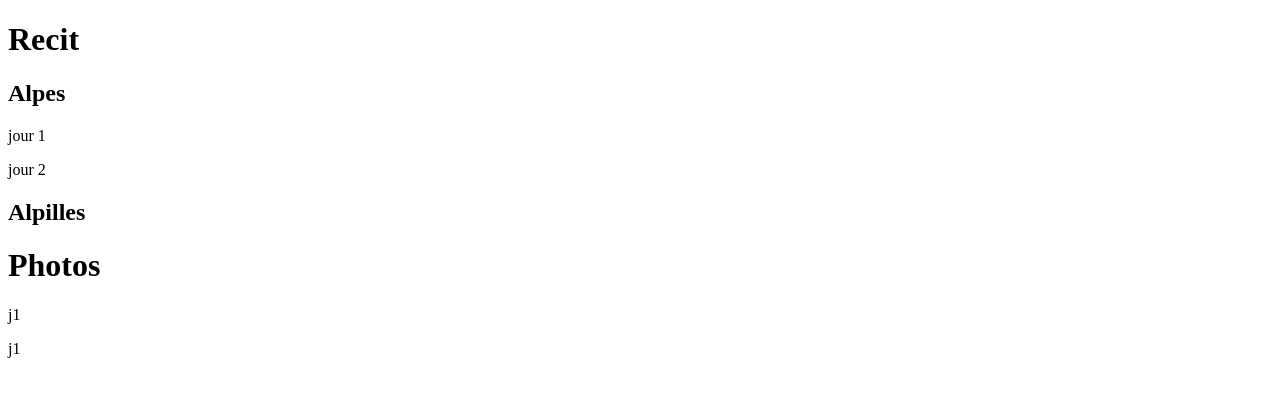
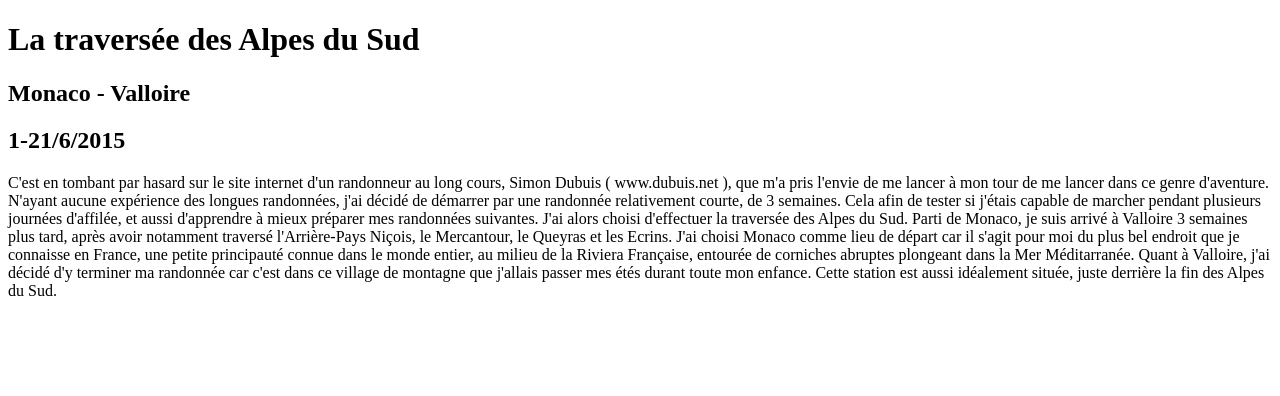
Before and after one commit to reynaudfrancois/reynaudfrancois.github.io, a plain HTML site: page index.html in a window 1280 px wide. Drawn offline with Linux system fonts and the light colour scheme.

Commit message:
introduction

```diff
--- a/index.html
+++ b/index.html
@@ -1,18 +1,18 @@
 <!DOCTYPE html>
 <html>
 <head>
-<title>Francois Reynaud</title>
+<title>La traversée des Alpes du Sud</title>
+<meta name="description" content="De monaco à Valloire du 1 au 21 juin 2015">
 </head>
+
 <body>
+<h1>La traversée des Alpes du Sud</h1>
+<h2>Monaco - Valloire</h2>
+<h2>1-21/6/2015</h2>
+<p>C'est en tombant par hasard sur le site internet d'un randonneur au long cours, Simon Dubuis       ( www.dubuis.net ), que m'a pris l'envie de me lancer à mon tour de me lancer dans ce genre d'aventure. N'ayant aucune expérience des longues randonnées, j'ai décidé de démarrer par une randonnée relativement courte, de 3 semaines. Cela afin de tester si j'étais capable de marcher pendant plusieurs journées d'affilée, et aussi d'apprendre à mieux préparer mes randonnées suivantes.
 
-<h1>Recit</h1>
-<h2>Alpes</h2>
-<p>jour 1</p>
-<p>jour 2</p>
-<h2>Alpilles</h2>
-<h1>Photos</h1>
-<p>j1</p>
-<p>j1</p>
+     J'ai alors choisi d'effectuer la traversée des Alpes du Sud. Parti de Monaco, je suis arrivé à Valloire 3 semaines plus tard, après avoir notamment traversé l'Arrière-Pays Niçois, le Mercantour, le Queyras et les Ecrins. J'ai choisi Monaco comme lieu de départ car il s'agit pour moi du plus bel endroit que je connaisse en France, une petite principauté connue dans le monde entier, au milieu de la Riviera Française, entourée de corniches abruptes plongeant dans la Mer Méditarranée. Quant à Valloire, j'ai décidé d'y terminer ma randonnée car c'est dans ce village de montagne que j'allais passer mes étés durant toute mon enfance. Cette station est aussi idéalement située, juste derrière la fin des Alpes du Sud.</p>
 
 </body>
+
 </html>
```
